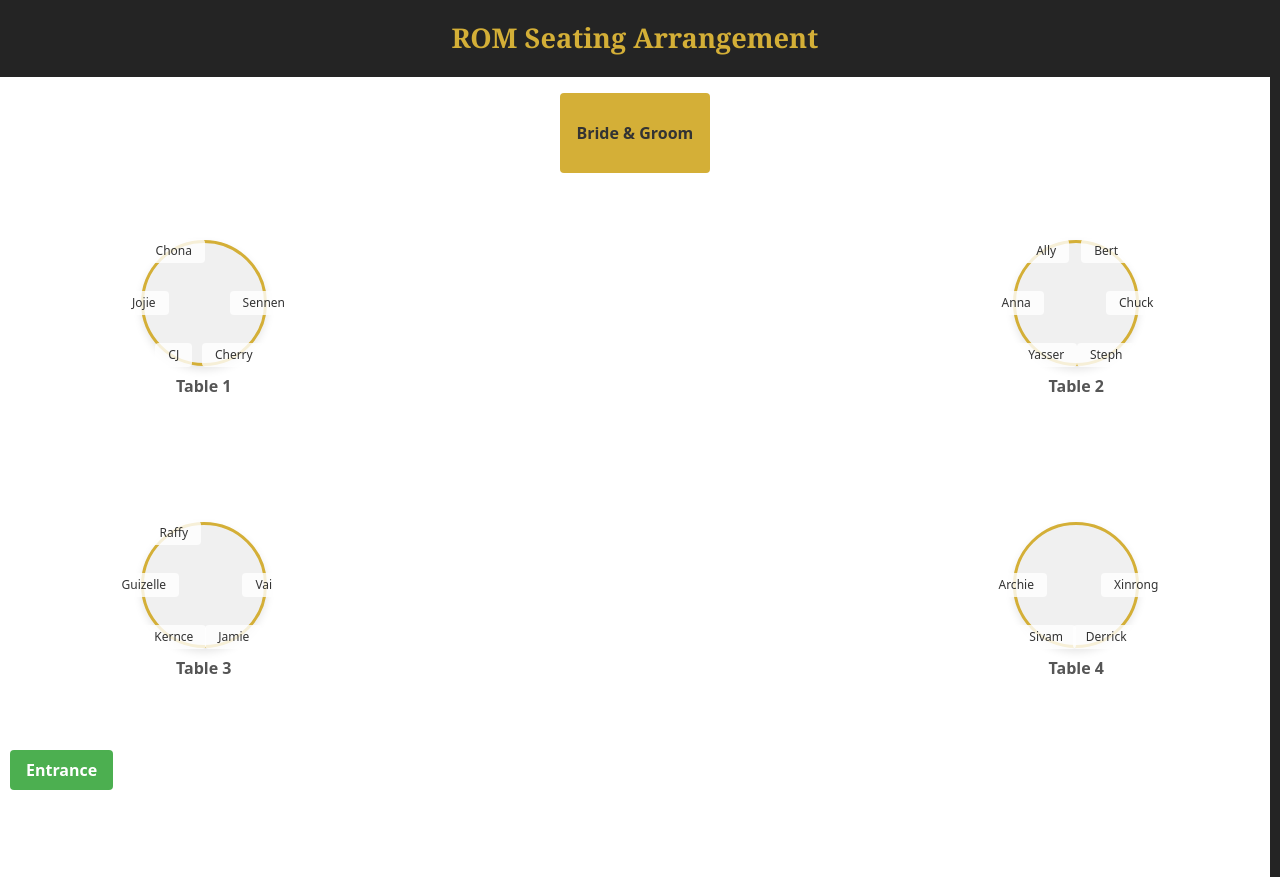
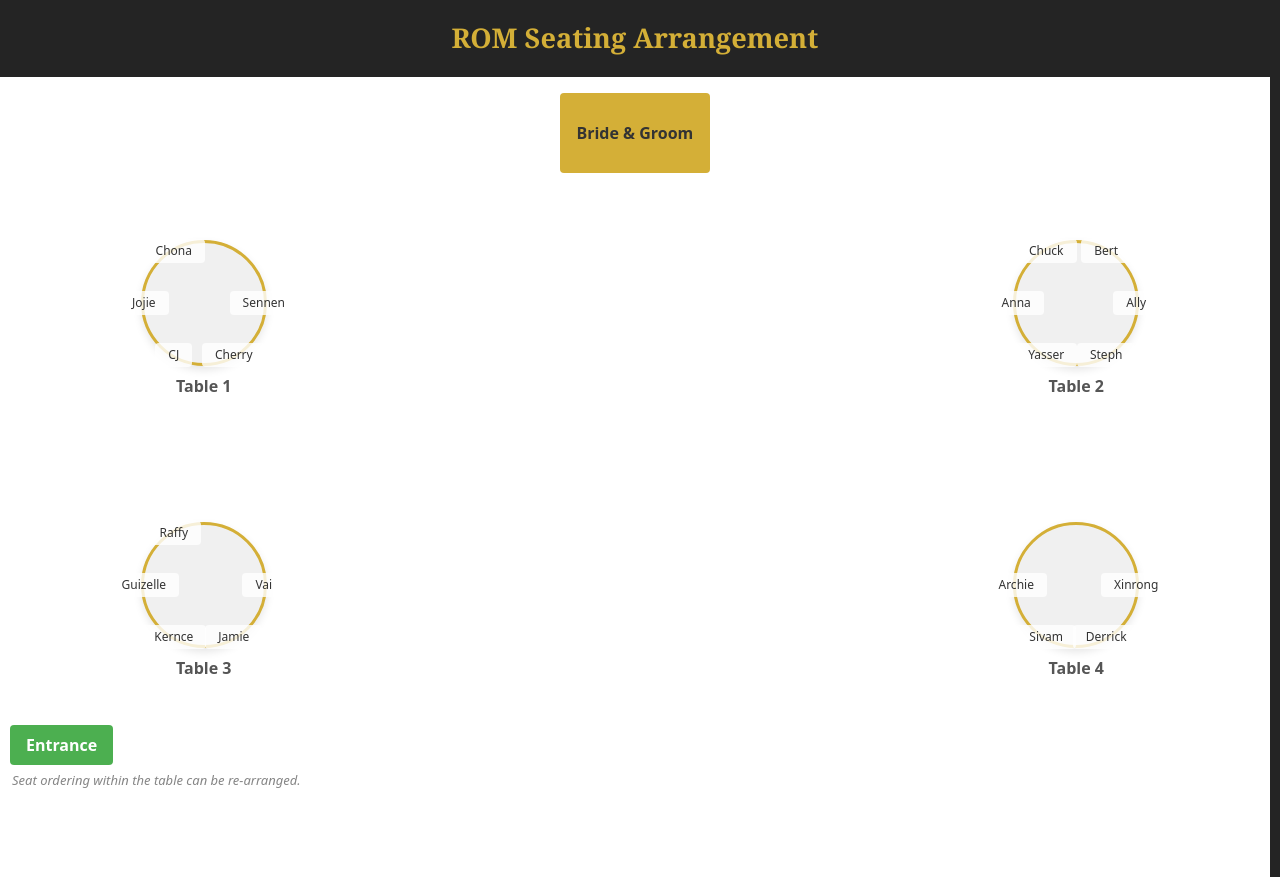
Before and after one commit to eduardmisa/wedding-seat-arrangment, a React (Vite) app: page / in a window 1280 px wide. Built offline with nearby package versions, Linux system fonts and the light colour scheme.

Commit message:
added note

```diff
--- a/src/components/Venue.css
+++ b/src/components/Venue.css
@@ -34,12 +34,12 @@
 
 /* Table positions */
 .table.Table-1 {
-  top:30%;
+  top: 30%;
   left: 11%;
 }
 
 .table.Table-2 {
-  top:30%;
+  top: 30%;
   right: 11%;
 }
 
@@ -55,7 +55,7 @@
 
 .entrance {
   position: absolute;
-  bottom: 10px;
+  bottom: 35px;
   left: 10px;
   padding: 8px 16px;
   background-color: #4CAF50;
@@ -64,3 +64,14 @@
   border-radius: 4px;
   z-index: 10;
 }
+
+.seating-note {
+  color: #3339;
+  font-size: small;
+  font-style: italic;
+
+  position: absolute;
+  bottom: 10px;
+  left: 12px;
+  z-index: 10;
+}
--- a/src/components/Venue.tsx
+++ b/src/components/Venue.tsx
@@ -5,7 +5,7 @@ import { useLocation } from 'react-router-dom';
 const Venue = () => {
   const tables = {
     'Table-1': ['Sennen', 'Cherry', 'CJ', 'Jojie', 'Chona'],
-    'Table-2': ['Chuck', 'Steph', 'Yasser', 'Anna', 'Ally', 'Bert'],
+    'Table-2': ['Ally', 'Steph', 'Yasser', 'Anna', 'Chuck', 'Bert'],
     'Table-3': ['Vai', 'Jamie', 'Kernce', 'Guizelle', 'Raffy'],
     'Table-4': ['Xinrong', 'Derrick', 'Sivam', 'Archie']
   };
@@ -27,6 +27,8 @@ const Venue = () => {
           </div>
         </div>
 
+        <span className="seating-note" >Seat ordering within the table can be re-arranged.</span>
+
         {/* Tables */}
         {Object.entries(tables).map(([position, guests]) => (
           <Table key={position} position={position} guests={guests} qrName={qrName} />
```
